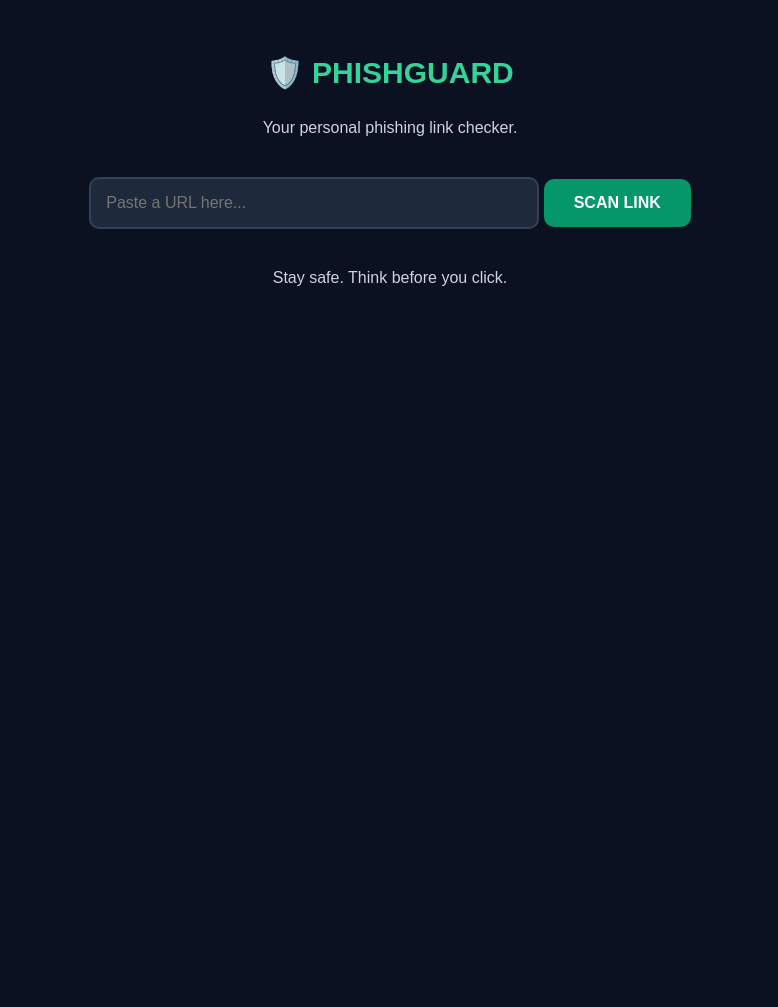
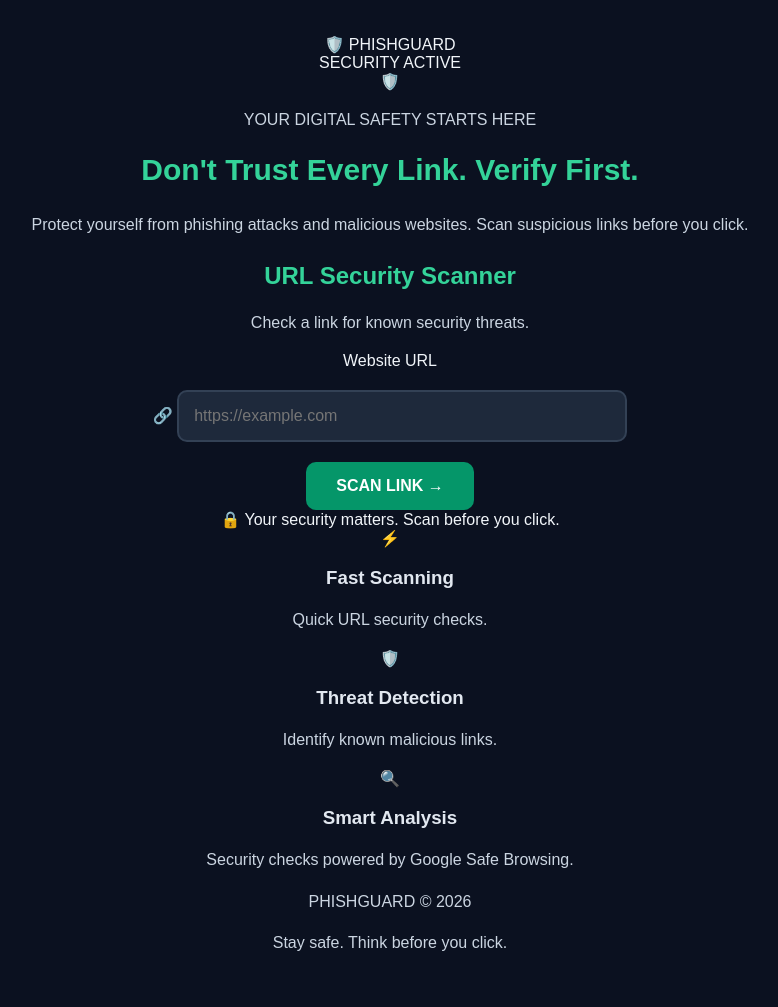
Before and after one commit to ade767/phishguard, a Flask app: page / in a window 1280 px wide. Shown: the whole page, without its empty margins (250-1028 px from the left). Before the commit the page ends 286 px from the top, so only its background shows below. Run offline with Flask 3, Linux system fonts and the light colour scheme.

Commit message:
Update index.html

```diff
--- a/templates/index.html
+++ b/templates/index.html
@@ -1,26 +1,126 @@
+
 <!DOCTYPE html>
-<html>
+<html lang="en">
 <head>
-    <title>PhishGuard</title>
+    <meta charset="UTF-8">
+    <meta name="viewport" content="width=device-width, initial-scale=1.0">
+
+    <title>PhishGuard | Link Security</title>
+
     <link rel="stylesheet" href="{{ url_for('static', filename='style.css') }}">
 </head>
+
 <body>
 
-    <h1>🛡️ PHISHGUARD</h1>
-    <p>Your personal phishing link checker.</p>
+    <div class="app-container">
+
+        <!-- HEADER -->
+        <header class="header">
+            <div class="logo">
+                <span class="shield">🛡️</span>
+                <span>PHISHGUARD</span>
+            </div>
+
+            <div class="status">
+                <span class="status-dot"></span>
+                SECURITY ACTIVE
+            </div>
+        </header>
+
+        <!-- HERO SECTION -->
+        <main class="main-content">
+
+            <div class="hero">
+
+                <div class="shield-animation">
+                    <div class="shield-ring">
+                        🛡️
+                    </div>
+                </div>
+
+                <p class="eyebrow">YOUR DIGITAL SAFETY STARTS HERE</p>
+
+                <h1>
+                    Don't Trust Every Link.
+                    <span>Verify First.</span>
+                </h1>
+
+                <p class="description">
+                    Protect yourself from phishing attacks and malicious websites.
+                    Scan suspicious links before you click.
+                </p>
+
+            </div>
+
+            <!-- SCANNER -->
+            <section class="scanner-card">
+
+                <div class="scanner-heading">
+                    <h2>URL Security Scanner</h2>
+                    <p>Check a link for known security threats.</p>
+                </div>
 
                 <form action="/scan" method="POST">
+
+                    <label for="url">Website URL</label>
+
+                    <div class="input-wrapper">
+                        <span>🔗</span>
+
                         <input
-        type="text"
+                            type="url"
+                            id="url"
                             name="url"
-        placeholder="Paste a URL here..."
+                            placeholder="https://example.com"
                             required
                         >
+                    </div>
 
-    <button type="submit">SCAN LINK</button>
+                    <button type="submit" class="scan-button">
+                        <span>SCAN LINK</span>
+                        <span>→</span>
+                    </button>
+
                 </form>
 
+                <div class="privacy-note">
+                    🔒 Your security matters. Scan before you click.
+                </div>
+
+            </section>
+
+            <!-- SECURITY FEATURES -->
+            <section class="features">
+
+                <div class="feature">
+                    <span>⚡</span>
+                    <h3>Fast Scanning</h3>
+                    <p>Quick URL security checks.</p>
+                </div>
+
+                <div class="feature">
+                    <span>🛡️</span>
+                    <h3>Threat Detection</h3>
+                    <p>Identify known malicious links.</p>
+                </div>
+
+                <div class="feature">
+                    <span>🔍</span>
+                    <h3>Smart Analysis</h3>
+                    <p>Security checks powered by Google Safe Browsing.</p>
+                </div>
+
+            </section>
+
+        </main>
+
+        <!-- FOOTER -->
+        <footer>
+            <p>PHISHGUARD © 2026</p>
             <p>Stay safe. Think before you click.</p>
+        </footer>
+
+    </div>
 
 </body>
 </html>
```
Lines whose indentation alone changed are shown as unchanged.
